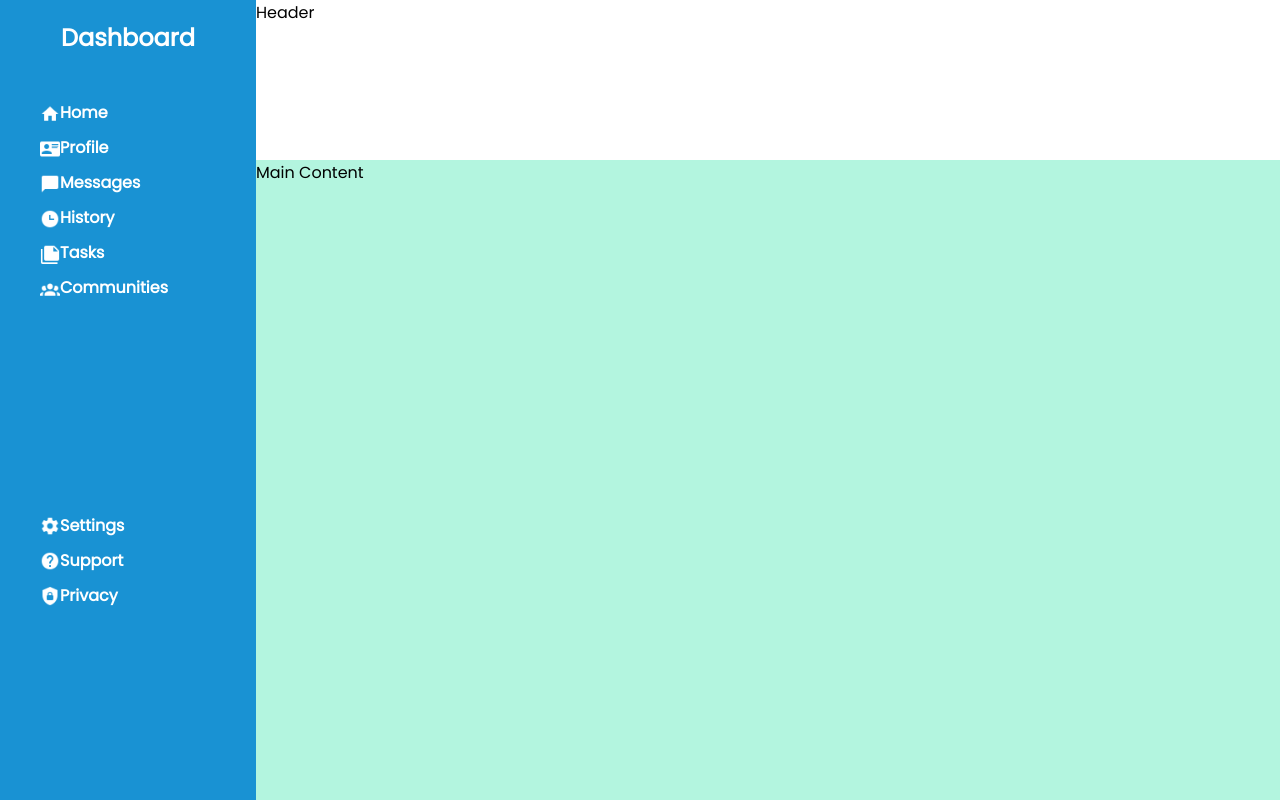
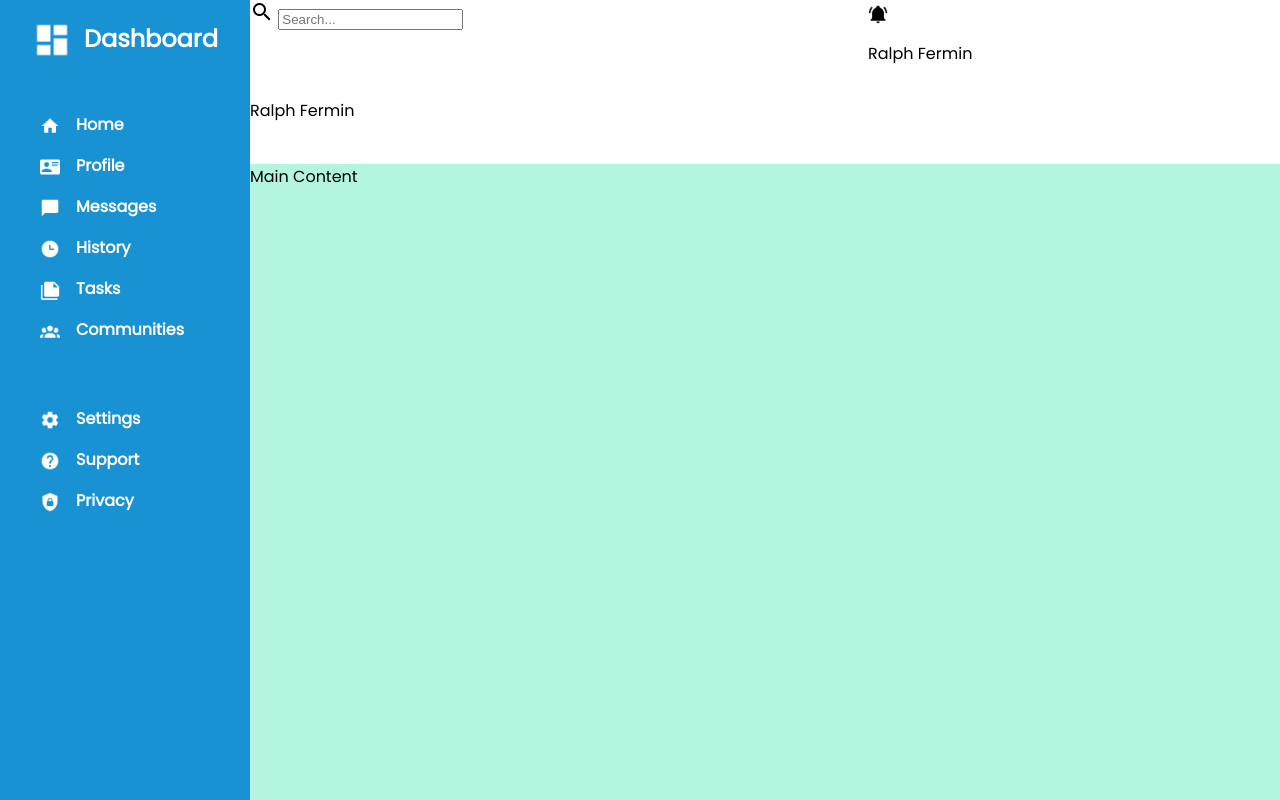
Before and after one commit to bananabread08/admin-dashboard, a plain HTML site: page index.html in a window 1280 px wide. Drawn offline with Linux system fonts and the light colour scheme.

Commit message:
changed sidebar width to fixed

```diff
--- a/index.html
+++ b/index.html
@@ -10,7 +10,9 @@
   <body>
     <div class="container">
       <nav class="sidebar">
-        <h1>Dashboard</h1>
+        <h1>
+          <img src="assets/view-dashboard.png" alt="dashboard" />Dashboard
+        </h1>
         <ul class="upper">
           <li><img src="./assets/home.png" alt="house icon" />Home</li>
           <li>
@@ -44,7 +46,21 @@
           </li>
         </ul>
       </nav>
-      <header class="header">Header</header>
+      <header class="header">
+        <form>
+          <input type="image" src="assets/magnify.png" alt="magnifying glass" />
+          <input type="text" placeholder="Search..." />
+        </form>
+        <div class="notif-bar">
+          <img src="assets/bell-ring.png" alt="bell ringing" />
+          <div class="avatar"></div>
+          <p class="name">Ralph Fermin</p>
+        </div>
+        <div class="greeting">
+          <div class="avatar"></div>
+          <p class="name">Ralph Fermin</p>
+        </div>
+      </header>
       <main class="main-content">Main Content</main>
     </div>
   </body>
--- a/styles/style.css
+++ b/styles/style.css
@@ -34,11 +34,13 @@ ul {
   width: 100%;
 }
 
+/* ========== HEADER ===============  */
 header {
   grid-area: header;
   background-color: #fff;
 }
 
+/* ========== SIDEBAR ===============  */
 .sidebar {
   grid-area: sidebar;
   background-color: #1992d3;
@@ -49,52 +51,80 @@ header {
   font-weight: 900;
 }
 
-.sidebar img {
+/* ========== MAIN ===============  */
+.main-content {
+  grid-area: main;
+  background-color: rgb(179, 245, 223);
+}
+
+/* ========= GLOBAL ===========*/
+img {
   vertical-align: middle;
   height: 20px;
   width: auto;
 }
 
-.main-content {
-  grid-area: main;
-  background-color: rgb(179, 245, 223);
-}
-
 @media only screen and (min-width: 900px) {
   .container {
     display: grid;
-    grid-template-columns: 1fr 4fr;
-    grid-template-rows: 1fr 4fr;
+    grid-template-columns: 250px 4fr;
+    grid-template-rows: auto 4fr;
     grid-template-areas:
       'sidebar header'
       'sidebar main';
     height: 100%;
   }
 
+  /* ========== HEADER ===============  */
   .header {
     grid-area: header;
+    display: grid;
+    grid-template-columns: 3fr 2fr;
+    grid-template-rows: 1fr 1fr;
+    grid-template-areas:
+      'form notif-bar'
+      'greeting action-btns';
   }
 
+  .header form {
+    grid-area: form;
+  }
+
+  .notif-bar {
+    grid-area: notif-bar;
+  }
+
+  /* ========== SIDEBAR ===============  */
   .sidebar {
     grid-area: sidebar;
     display: grid;
     grid-template-rows: 10% 1fr 2fr;
-    grid-template-columns: none;
+    grid-template-columns: unset;
   }
 
   .sidebar h1 {
     text-align: center;
   }
 
+  h1 img {
+    height: 40px;
+    width: auto;
+    padding-right: 0.5em;
+  }
+
+  .sidebar li {
+    margin: 1em 0;
+  }
+  .sidebar li img {
+    padding-right: 1em;
+  }
+
   .upper,
   .lower {
-    align-self: center;
     display: unset;
-    display: flex;
-    flex-direction: column;
-    gap: 10px;
   }
 
+  /* ========== MAIN ===============  */
   .main-content {
     grid-area: main;
   }
```
Also changed, not shown: assets/bell-ring.png (added), assets/magnify.png (added), assets/view-dashboard.png (added).
